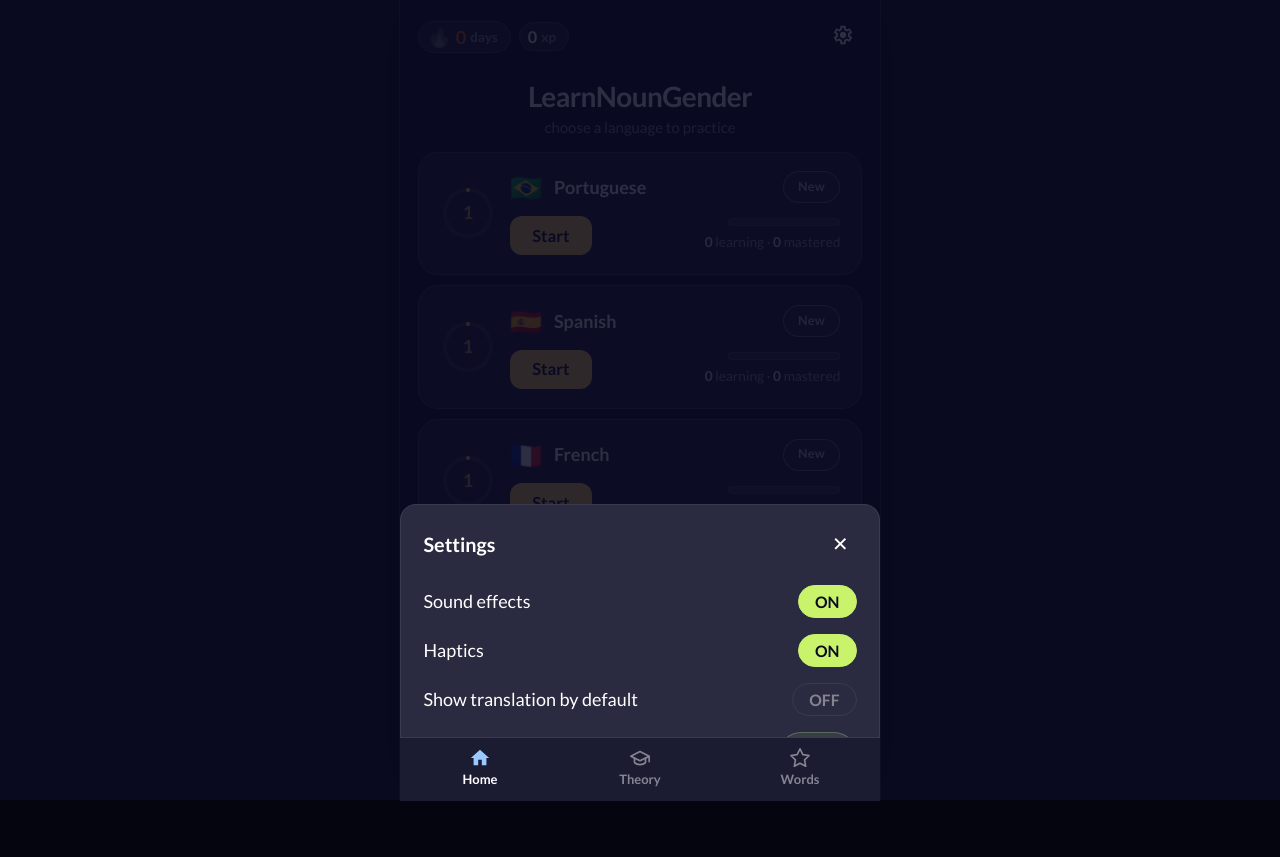
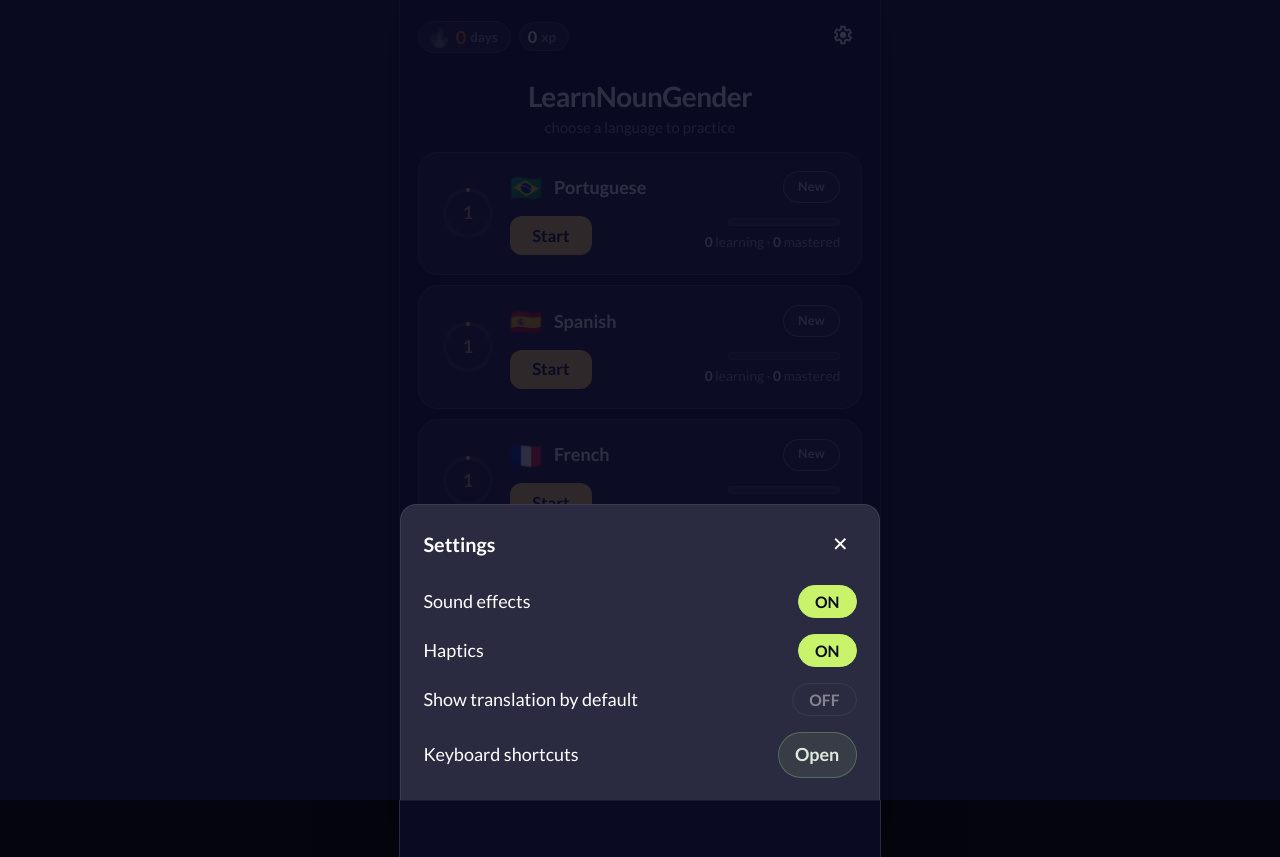
Before and after one commit to freeCodeCamp-Universe/learngender, a React (Vite) app: page / in a window 1280 px wide. Both pictures are taken after a click on the button "Settings". Before the commit the page ends 800 px from the top, so only its background shows below. Built offline with nearby package versions, Linux system fonts and the light colour scheme; what ts-fsrs would draw is missing.

Commit message:
Improve settings panel interactions

```diff
--- a/src/App.css
+++ b/src/App.css
@@ -80,7 +80,7 @@ html, body, #root {
   max-width: 480px;
   margin: 0 auto;
   position: relative;
-  overflow: hidden;
+  overflow-x: hidden;
   box-shadow: 0 0 0 1px #2a2a45, 0 0 60px rgba(0, 0, 0, 0.6);
 }
 
@@ -304,7 +304,7 @@ html, body, #root {
   display: flex;
   flex-direction: column;
   gap: 10px;
-  padding: 0 1rem;
+  padding: 0 1rem calc(5rem + env(safe-area-inset-bottom));
 }
 
 .skill-card {
@@ -481,7 +481,11 @@ html, body, #root {
   position: fixed;
   inset: 0;
   background: rgba(10, 10, 35, 0.85);
-  z-index: 10;
+  z-index: 40;
+  animation: settingsBackdropFadeIn 0.2s ease-out;
+}
+.settings-backdrop--closing {
+  animation: settingsBackdropFadeOut 0.18s ease-in forwards;
 }
 .settings-panel {
   position: fixed;
@@ -494,13 +498,30 @@ html, body, #root {
   border-radius: var(--radius) var(--radius) 0 0;
   border: 1px solid var(--border);
   border-bottom: none;
-  z-index: 11;
-  padding: 1.25rem;
+  z-index: 41;
+  max-height: calc(100dvh - 1.5rem);
+  overflow-y: auto;
+  padding: 1.25rem 1.25rem calc(1.25rem + env(safe-area-inset-bottom));
   animation: slideUp 0.2s ease-out;
+}
+.settings-panel--closing {
+  animation: slideDown 0.22s ease-in forwards;
+}
+@keyframes settingsBackdropFadeIn {
+  from { opacity: 0; }
+  to   { opacity: 1; }
+}
+@keyframes settingsBackdropFadeOut {
+  from { opacity: 1; }
+  to   { opacity: 0; }
 }
 @keyframes slideUp {
   from { transform: translateX(-50%) translateY(100%); }
   to   { transform: translateX(-50%) translateY(0); }
+}
+@keyframes slideDown {
+  from { transform: translateX(-50%) translateY(0); }
+  to   { transform: translateX(-50%) translateY(100%); }
 }
 .settings-panel__header {
   display: flex;
--- a/src/screens/GameScreen.tsx
+++ b/src/screens/GameScreen.tsx
@@ -35,6 +35,31 @@ export function GameScreen({ language, onRoundEnd, onPlayAgain, onHome }: GameSc
     handledSummaryRef.current = state.summary
     onRoundEnd(state.summary)
   }, [onRoundEnd, state.phase, state.summary])
+
+  useEffect(() => {
+    if (isSummit || isDone) return
+
+    function onKey(e: KeyboardEvent) {
+      if (e.altKey || e.ctrlKey || e.metaKey) return
+      if (e.key.toLowerCase() !== 't') return
+
+      const target = e.target
+      if (
+        target instanceof HTMLInputElement ||
+        target instanceof HTMLSelectElement ||
+        target instanceof HTMLTextAreaElement ||
+        (target instanceof HTMLElement && target.isContentEditable)
+      ) {
+        return
+      }
+
+      e.preventDefault()
+      setShowTranslation((visible) => !visible)
+    }
+
+    window.addEventListener('keydown', onKey)
+    return () => window.removeEventListener('keydown', onKey)
+  }, [isDone, isSummit])
 
   if (state.phase === 'init_failed') {
     return (
--- a/src/screens/SettingsPanel.tsx
+++ b/src/screens/SettingsPanel.tsx
@@ -1,4 +1,4 @@
-import { useEffect, useState } from 'react'
+import { useCallback, useEffect, useState } from 'react'
 import type { Settings } from '../types'
 import { getSettings, setSettings } from '../lib/storage'
 
@@ -22,6 +22,7 @@ const KEYBIND_SECTIONS = [
     items: [
       { keys: 'Left Arrow', description: 'Answer feminine on the active card' },
       { keys: 'Right Arrow', description: 'Answer masculine on the active card' },
+      { keys: 'T', description: 'Toggle translation on the active card' },
     ],
   },
   {
@@ -35,6 +36,7 @@ const KEYBIND_SECTIONS = [
 export function SettingsPanel({ onClose }: SettingsPanelProps) {
   const [settings, setLocalSettings] = useState<Settings>(getSettings)
   const [view, setView] = useState<SettingsView>('settings')
+  const [isClosing, setIsClosing] = useState(false)
 
   function toggle(key: keyof Settings) {
     setLocalSettings((prev) => {
@@ -44,26 +46,37 @@ export function SettingsPanel({ onClose }: SettingsPanelProps) {
     })
   }
 
+  const closeWithAnimation = useCallback(function closeWithAnimation() {
+    setIsClosing(true)
+  }, [])
+
   // Close on Escape
   useEffect(() => {
     function onKey(e: KeyboardEvent) {
-      if (e.key === 'Escape') onClose()
+      if (e.key === 'Escape') closeWithAnimation()
     }
     window.addEventListener('keydown', onKey)
     return () => window.removeEventListener('keydown', onKey)
-  }, [onClose])
+  }, [closeWithAnimation])
 
   return (
     <>
       {/* Backdrop */}
-      <div className="settings-backdrop" onClick={onClose} aria-hidden="true" />
+      <div
+        className={`settings-backdrop${isClosing ? ' settings-backdrop--closing' : ''}`}
+        onClick={closeWithAnimation}
+        aria-hidden="true"
+      />
 
       {/* Panel */}
       <div
-        className="settings-panel"
+        className={`settings-panel${isClosing ? ' settings-panel--closing' : ''}`}
         role="dialog"
         aria-modal="true"
         aria-label={view === 'settings' ? 'Settings' : 'Keybinds'}
+        onAnimationEnd={() => {
+          if (isClosing) onClose()
+        }}
       >
         <div className="settings-panel__header">
           <div className="settings-panel__header-title">
@@ -74,7 +87,7 @@ export function SettingsPanel({ onClose }: SettingsPanelProps) {
             )}
             <h2>{view === 'settings' ? 'Settings' : 'Keybinds'}</h2>
           </div>
-          <button className="icon-btn" onClick={onClose} aria-label="Close settings">
+          <button className="icon-btn" onClick={closeWithAnimation} aria-label="Close settings">
             ✕
           </button>
         </div>
```
